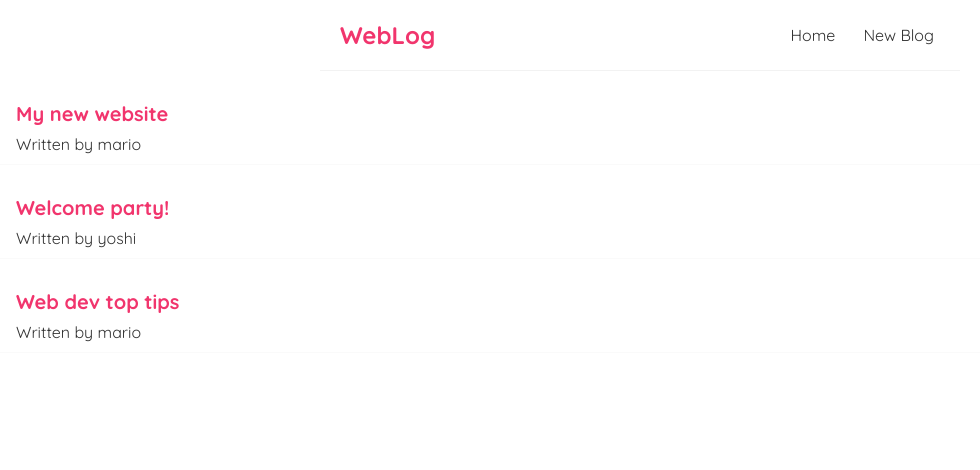
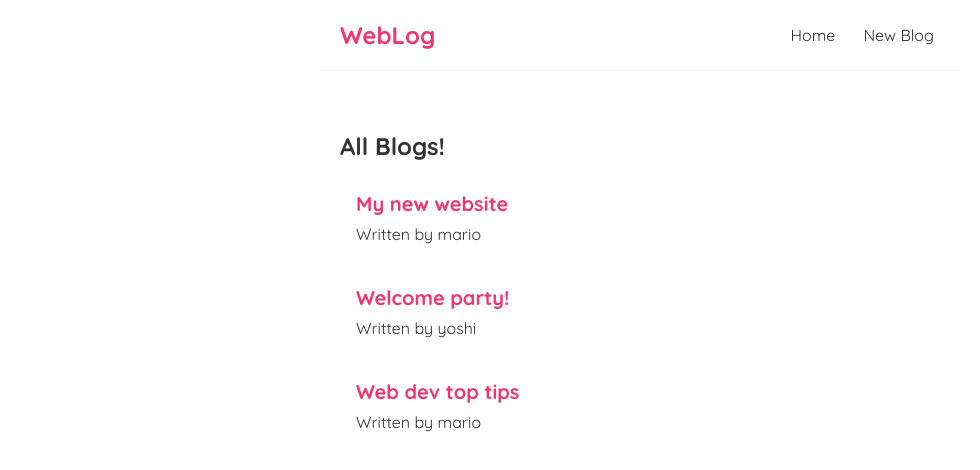
Before and after one commit to CodeBreaker2712/WebLog, a React (Create React App) app: page / in a window 1280 px wide. Shown: the top 470 px of the page, without its empty margins (0-980 px from the left). Built offline with nearby package versions, Linux system fonts and the light colour scheme.

Commit message:
display bloglist on the homepage

```diff
--- a/src/App.js
+++ b/src/App.js
@@ -1,11 +1,13 @@
-import Home from "./components/home";
-import Navbar from "./components/navbar";
+import Home from "./components/Home";
+import Navbar from "./components/Navbar";
 
 function App() {
   return (
     <div className="App">
       <Navbar />
-      <Home />
+      <div className="content">
+        <Home />
+      </div>
     </div>
   );
 }
--- /dev/null
+++ b/src/components/Bloglist.js
@@ -0,0 +1,17 @@
+const Bloglist = ( {blogs, title} ) => {
+    return (
+        <div className="blog-list">
+            <h2>{title}</h2>
+            {
+                blogs.map((blog) => (
+                    <div className="blog-preview">
+                        <h2> {blog.title} </h2>
+                        <p> Written by {blog.author} </p>
+                    </div>
+                ))
+            }
+        </div>
+     );
+}
+
+export default Bloglist;
--- a/src/components/home.js
+++ b/src/components/home.js
@@ -1,4 +1,5 @@
 import { useState } from 'react'
+import Bloglist from './Bloglist';
 
 const Home = () => {
 
@@ -10,14 +11,7 @@
 
     return (
         <div className="home">
-            {
-                blogs.map((blog) => (
-                    <div className="blog-preview">
-                        <h2> {blog.title} </h2>
-                        <p> Written by {blog.author} </p>
-                    </div>
-                ))
-            }
+            <Bloglist blogs = {blogs} title = "All Blogs!" />
         </div>
     );
 }
```
